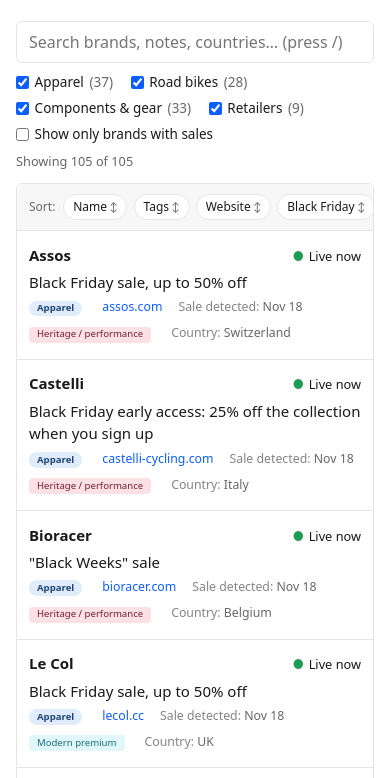
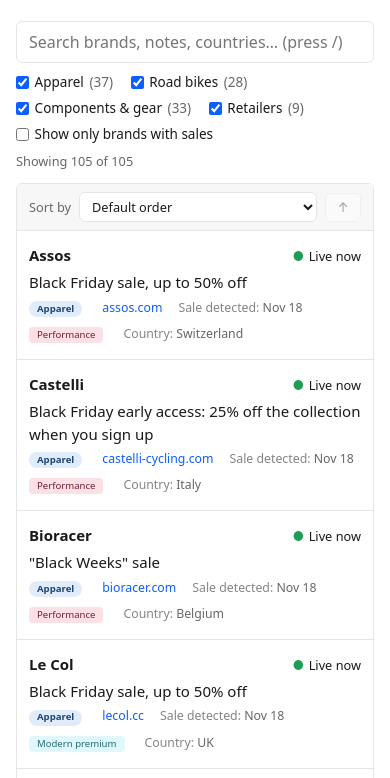
Before and after one commit to lukeatayde/sale_tracker, a plain HTML site: page index.html in a window 390 px wide. Shown: the part 81-859 px from the top of the page. Drawn offline with Linux system fonts and the light colour scheme.

Commit message:
Fix table overflow, retitle page, rename Heritage type
- Desktop: let names and headers wrap so the table fits; screens under
  1120px use the card layout.
- Phones: replace the sideways-scrolling sort strip with a Sort by
  dropdown and direction button; stop notes overflowing cards.
- Retitle the page 'Black Friday 2026 Cycling Sales'.
- Rename the 'Heritage / performance' type to 'Performance'.

Co-Authored-By: Claude Opus 5.5 <noreply@anthropic.com>

```diff
--- a/data/brands.json
+++ b/data/brands.json
@@ -1,6 +1,6 @@
 {
   "$schema": "./brands.schema.json",
-  "title": "Road Cycling: Black Friday 2026",
+  "title": "Black Friday 2026 Cycling Sales",
   "checked": "2026-11-18",
   "tags": [
     {
@@ -29,7 +29,7 @@
       "tags": [
         "apparel"
       ],
-      "type": "Heritage / performance",
+      "type": "Performance",
       "notes": "Black Friday sale, up to 50% off",
       "country": "Switzerland"
     },
@@ -41,7 +41,7 @@
       "tags": [
         "apparel"
       ],
-      "type": "Heritage / performance",
+      "type": "Performance",
       "notes": "Black Friday early access: 25% off the collection when you sign up",
       "country": "Italy"
     },
@@ -53,7 +53,7 @@
       "tags": [
         "apparel"
       ],
-      "type": "Heritage / performance",
+      "type": "Performance",
       "notes": "\"Black Weeks\" sale",
       "country": "Belgium"
     },
@@ -198,7 +198,7 @@
         "apparel",
         "road-bikes"
       ],
-      "type": "Heritage / performance; Race, aero & endurance (Tarmac, Aethos, Roubaix)",
+      "type": "Performance; Race, aero & endurance (Tarmac, Aethos, Roubaix)",
       "notes": "\"Black Friday Offers Start Now\" with a Black Friday menu tab and financing from 0% APR for up to 24 months; no % off shown on the homepage",
       "country": "USA"
     },
@@ -210,7 +210,7 @@
       "tags": [
         "apparel"
       ],
-      "type": "Heritage / performance",
+      "type": "Performance",
       "notes": "Up to 33% off selected styles until Nov 26",
       "country": "Italy"
     },
@@ -222,7 +222,7 @@
       "tags": [
         "apparel"
       ],
-      "type": "Heritage / performance",
+      "type": "Performance",
       "notes": "US store: winter kit up to 20% off (15% over €200, 20% over €300)",
       "country": "Italy"
     },
@@ -234,7 +234,7 @@
       "tags": [
         "apparel"
       ],
-      "type": "Heritage / performance",
+      "type": "Performance",
       "notes": "Curated selection up to 30% off, limited quantities",
       "country": "Italy"
     },
@@ -343,7 +343,7 @@
       "tags": [
         "apparel"
       ],
-      "type": "Heritage / performance",
+      "type": "Performance",
       "notes": "No Black Friday sale; has a regular Sale section",
       "country": "Italy"
     },
@@ -355,7 +355,7 @@
       "tags": [
         "apparel"
       ],
-      "type": "Heritage / performance",
+      "type": "Performance",
       "notes": "No Black Friday sale; has an archive sale section",
       "country": "Italy"
     },
@@ -367,7 +367,7 @@
       "tags": [
         "apparel"
       ],
-      "type": "Heritage / performance",
+      "type": "Performance",
       "notes": "No sale on the homepage",
       "country": "Italy"
     },
@@ -451,7 +451,7 @@
       "tags": [
         "apparel"
       ],
-      "type": "Heritage / performance",
+      "type": "Performance",
       "notes": "Site showed a bot check I can't get past",
       "country": "Italy"
     },
--- a/index.html
+++ b/index.html
@@ -3,7 +3,7 @@
 <head>
 <meta charset="utf-8">
 <meta name="viewport" content="width=device-width, initial-scale=1">
-<title>Cycling Sale Tracker</title>
+<title>Black Friday 2026 Cycling Sales</title>
 <style>
   :root {
     --bg: #fff;
@@ -66,21 +66,21 @@
 
   .wrap { overflow-x: auto; border: 1px solid var(--line); border-radius: 6px; }
   table { width: 100%; border-collapse: collapse; }
-  th, td { padding: .55rem .75rem; text-align: left; vertical-align: top; border-bottom: 1px solid var(--line); }
+  th, td { padding: .55rem .6rem; text-align: left; vertical-align: top; border-bottom: 1px solid var(--line); }
   tbody tr:last-child td { border-bottom: 0; }
   th {
     background: var(--head);
     font-weight: 600;
-    white-space: nowrap;
     cursor: pointer;
     user-select: none;
   }
   th:hover { color: var(--link); }
-  th::after { content: " ↕"; color: var(--muted); font-size: .8em; }
-  th[aria-sort="ascending"]::after { content: " ↑"; color: inherit; }
-  th[aria-sort="descending"]::after { content: " ↓"; color: inherit; }
-  .k-name, .k-status, .k-detected, .k-website { white-space: nowrap; }
-  .k-notes { min-width: 18rem; }
+  th::after { content: "\00a0↕"; color: var(--muted); font-size: .8em; }
+  th[aria-sort="ascending"]::after { content: "\00a0↑"; color: inherit; }
+  th[aria-sort="descending"]::after { content: "\00a0↓"; color: inherit; }
+  .k-status, .k-detected { white-space: nowrap; }
+  .k-website { white-space: nowrap; }
+  .k-notes { min-width: 10rem; }
   .k-detected { color: var(--muted); }
   /* Colored labels for tags and types. Each label sets --h (a hue). */
   .label {
@@ -94,7 +94,6 @@
     color: hsl(var(--h) 60% 28%);
   }
   .label.tag { font-weight: 600; border-radius: 999px; white-space: nowrap; }
-  .k-type { min-width: 10rem; }
   @media (prefers-color-scheme: dark) {
     .label { background: hsl(var(--h) 35% 22%); color: hsl(var(--h) 75% 82%); }
   }
@@ -105,35 +104,38 @@
   .s-not_yet::before { color: #999; }
   .s-unknown::before { color: #999; content: "○"; }
   .s-closed::before { color: #c53030; }
+  .msort { display: none; }
   .empty { color: var(--muted); padding: 1rem 0; }
   footer { color: var(--muted); font-size: .85em; margin-top: 1rem; }
 
-  /* Phones: each row becomes a card, and the header row becomes sort chips. */
-  @media (max-width: 760px) {
+  /* Narrow screens: each row becomes a card, and a dropdown replaces the header row for sorting. */
+  @media (max-width: 1120px) {
     body { padding: 1.25rem 16px; }
     h1 { font-size: 1.3rem; }
     .filters .sep { display: none; }
     .wrap { overflow: visible; }
     table, thead, tbody { display: block; }
 
-    thead tr {
-      display: flex; gap: .4rem; align-items: center;
-      overflow-x: auto; scrollbar-width: none;
-      padding: .6rem .75rem;
+    thead { display: none; }
+    .msort {
+      display: flex; align-items: center; gap: .5rem;
+      padding: .5rem .75rem;
       background: var(--head);
       border-bottom: 1px solid var(--line);
-      font-size: .8em;
+      font-size: .85em;
+      color: var(--muted);
     }
-    thead tr::-webkit-scrollbar { display: none; }
-    thead tr::before { content: "Sort:"; color: var(--muted); margin-right: .1rem; flex: none; }
-    th {
-      padding: .2rem .55rem;
+    .msort select, .msort button {
+      font: inherit;
+      color: var(--fg);
+      background: var(--bg);
       border: 1px solid var(--line);
-      border-radius: 999px;
-      background: var(--bg);
-      font-weight: 500;
+      border-radius: 6px;
+      padding: .25rem .5rem;
     }
-    th[aria-sort="ascending"], th[aria-sort="descending"] { border-color: var(--link); color: var(--link); }
+    .msort select { flex: 1 1 auto; min-width: 0; }
+    .msort button { flex: none; cursor: pointer; min-width: 2.25rem; }
+    .msort button:disabled { opacity: .4; cursor: default; }
 
     tbody tr {
       display: flex; flex-wrap: wrap; align-items: baseline;
@@ -148,7 +150,7 @@
     /* Line 1: name and status. Line 2: notes. Line 3: everything else. */
     td.k-name { order: -2; flex: 1 1 auto; font-weight: 600; white-space: normal; }
     td.k-status { order: -1; flex: 0 0 auto; }
-    td.k-notes { flex-basis: 100%; }
+    td.k-notes { flex-basis: 100%; min-width: 0; }
     td.k-type { min-width: 0; }
     td:not(.k-name):not(.k-status):not(.k-notes) {
       order: 1;
@@ -176,7 +178,14 @@
     </div>
     <div class="count" id="count"></div>
   </div>
-  <div class="wrap"><table id="t"><thead><tr></tr></thead><tbody></tbody></table></div>
+  <div class="wrap">
+    <div class="msort">
+      <label for="sortSel">Sort by</label>
+      <select id="sortSel"><option value="-1">Default order</option></select>
+      <button id="sortDir" type="button" aria-label="Reverse sort order">↑</button>
+    </div>
+    <table id="t"><thead><tr></tr></thead><tbody></tbody></table>
+  </div>
   <p class="empty" id="empty" hidden>Nothing matches these filters.</p>
   <footer id="foot"></footer>
 </main>
@@ -360,27 +369,41 @@ function sortKey(key, value) {
 function buildTable() {
   const htr = $("t").tHead.rows[0];
   const tbody = $("t").tBodies[0];
+  const sel = $("sortSel"), dirBtn = $("sortDir");
   let current = { col: -1, dir: 1 };
+
+  // Sort by column i (-1 = original order) in direction dir (1 or -1).
+  function sortBy(i, dir) {
+    current = { col: i, dir };
+    const key = i >= 0 ? COLUMNS[i].key : null;
+    rows.sort((a, b) => {
+      if (!key) return a.idx - b.idx;
+      const x = sortKey(key, a.data[key]);
+      const y = sortKey(key, b.data[key]);
+      if (x === "" && y !== "") return 1;   // blanks always last
+      if (y === "" && x !== "") return -1;
+      const cmp = typeof x === "number" ? x - y : x.localeCompare(y);
+      return cmp * dir || a.idx - b.idx;
+    });
+    rows.forEach(r => tbody.appendChild(r.el));
+    [...htr.cells].forEach((h, j) =>
+      h.setAttribute("aria-sort", j === i ? (dir === 1 ? "ascending" : "descending") : "none"));
+    sel.value = String(i);
+    dirBtn.textContent = dir === 1 ? "↑" : "↓";
+    dirBtn.disabled = i < 0;
+  }
+
   COLUMNS.forEach((c, i) => {
     const th = document.createElement("th");
     th.textContent = c.label;
-    th.addEventListener("click", () => {
-      current.dir = current.col === i ? -current.dir : 1;
-      current.col = i;
-      rows.sort((a, b) => {
-        const x = sortKey(c.key, a.data[c.key]);
-        const y = sortKey(c.key, b.data[c.key]);
-        if (x === "" && y !== "") return 1;   // blanks always last
-        if (y === "" && x !== "") return -1;
-        const cmp = typeof x === "number" ? x - y : x.localeCompare(y);
-        return cmp * current.dir || a.idx - b.idx;
-      });
-      rows.forEach(r => tbody.appendChild(r.el));
-      [...htr.cells].forEach((h, j) =>
-        h.setAttribute("aria-sort", j === i ? (current.dir === 1 ? "ascending" : "descending") : "none"));
-    });
+    th.addEventListener("click", () => sortBy(i, current.col === i ? -current.dir : 1));
     htr.appendChild(th);
+    sel.add(new Option(c.label, String(i)));
   });
+  sel.addEventListener("change", () => sortBy(Number(sel.value), 1));
+  dirBtn.addEventListener("click", () => { if (current.col >= 0) sortBy(current.col, -current.dir); });
+  dirBtn.disabled = true;
+
   for (const r of rows) {
     r.el = document.createElement("tr");
     COLUMNS.forEach(c => r.el.appendChild(cell(c.key, r.data[c.key], c.label)));
```
Also changed, not shown: 1 other file.
